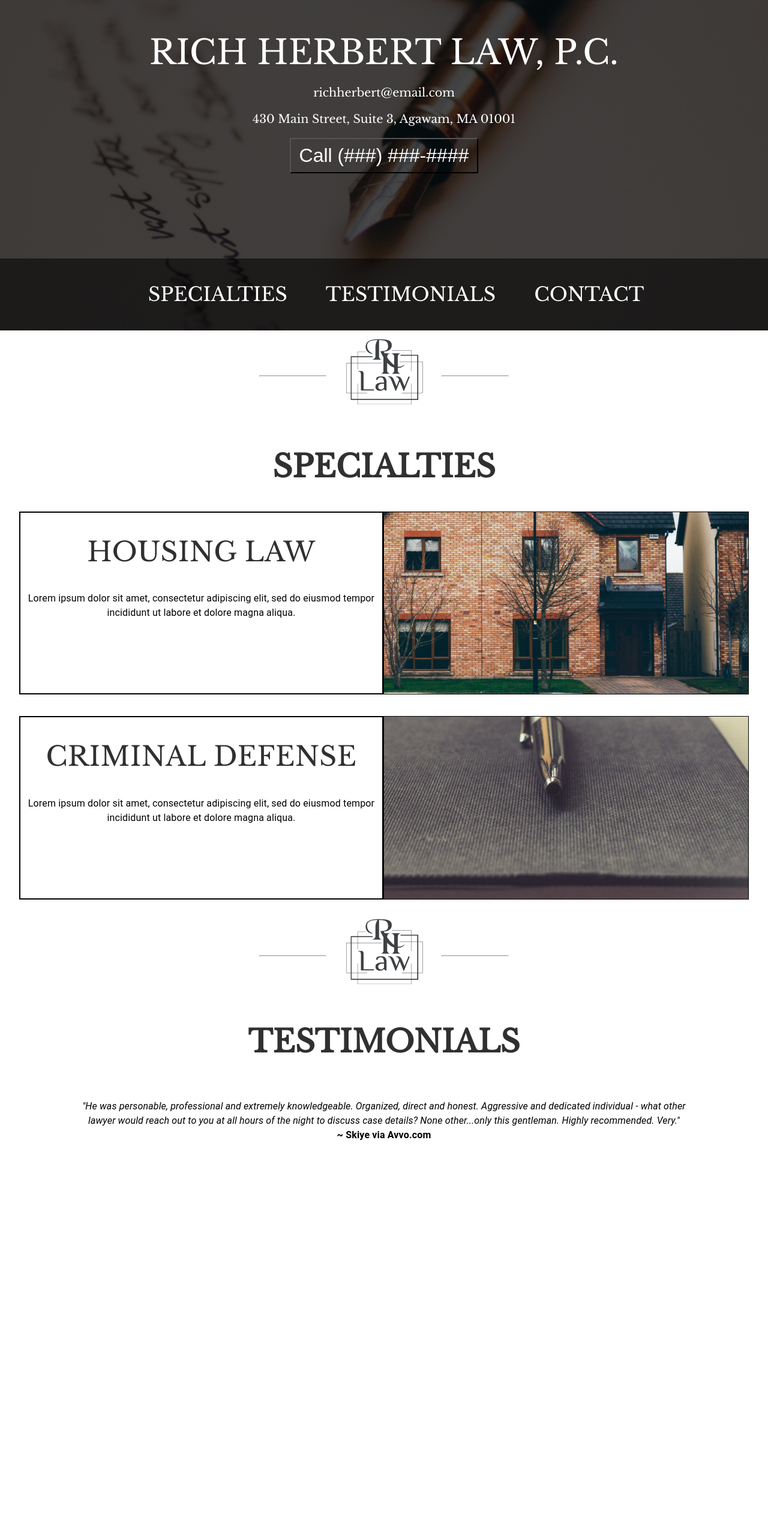
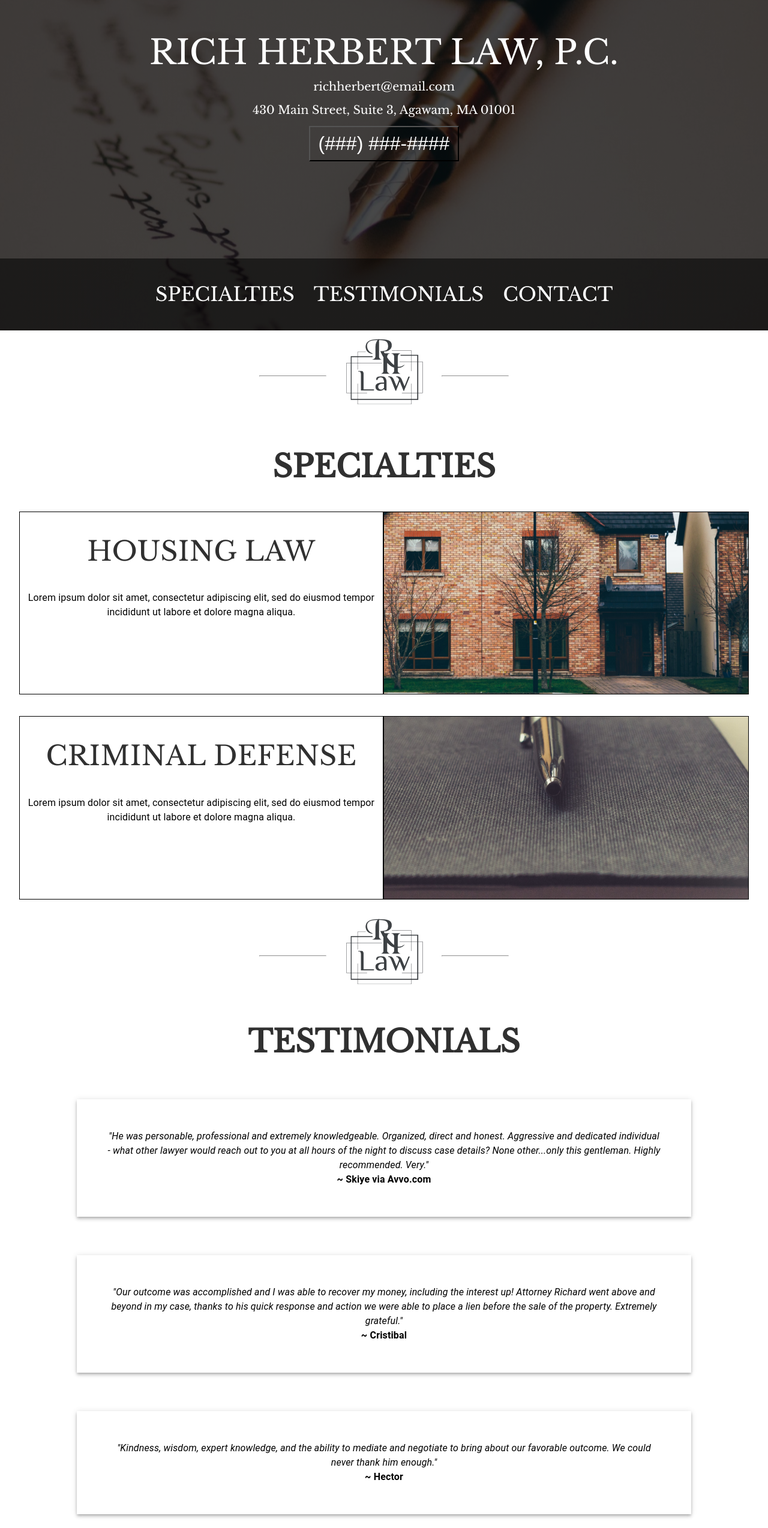
Before and after one commit to JackMcCalley/richherbertlaw, a React (Create React App) app: page / in a window 1280 px wide. Shown: the part 249-2797 px from the top of the page at 60% size. Before the commit the page ends 2218 px from the top, so only its background shows below. Built offline with nearby package versions, Linux system fonts and the light colour scheme.

Commit message:
fixed centering on nav, changed look of testimonials, added new testimonials

```diff
--- a/src/components/Nav.js
+++ b/src/components/Nav.js
@@ -37,10 +37,6 @@ const Nav = ({ refs }) => {
     textDecoration: "none",
   };
 
-  // const myRef = useRef(null)
-
-  // const executeScroll = myRef.current.scrollIntoView()
-
   return (
     <div className="header">
       <container className="site-title">
@@ -50,14 +46,11 @@ const Nav = ({ refs }) => {
           </div>
         </row>
         <row className="title-text">RICH HERBERT LAW, P.C.</row>
-        <br />
         <row className="subtitle">richherbert@email.com</row>
-        <br />
         <row className="subtitle">430 Main Street, Suite 3, Agawam, MA 01001</row>
-        <br />
         <row className="subtitle">
           <button className="call-button">
-            <a className="phonelink" href="tel:123-456-7890">Call (###) ###-####</a>
+            <a className="phonelink" href="tel:123-456-7890">(###) ###-####</a>
           </button>
         </row>
       </container>
--- a/src/components/Specialties.js
+++ b/src/components/Specialties.js
@@ -20,7 +20,7 @@ const Specialties = forwardRef((props, ref) => {
           width: '95vw',
           margin: 0,
           }}>
-        <Grid xs={12} sm={6} sx={{ margin: 0, padding: 0, border: 2, borderRight: 3, height: 'auto' }}>
+        <Grid xs={12} sm={6} sx={{ margin: 0, padding: 0, border: 1, borderRight: 2, height: 'auto' }}>
           <Box sx={{}}>
             <Typography style={{margin: '2rem', fontFamily: 'Libre Baskerville', fontSize: '3.5vw'}} className="specialty-type">{props.title}</Typography>
             <Typography className="specialty-desc">Lorem ipsum dolor sit amet, consectetur adipiscing elit, sed do eiusmod tempor incididunt ut labore et dolore magna aliqua.</Typography>
--- a/src/components/Testimonials.js
+++ b/src/components/Testimonials.js
@@ -16,13 +16,16 @@ const Testimonials = forwardRef((props, ref) => {
           marginTop: '5%',
           marginBottom: '5%',
           height: 'auto',
-          fontSize: 28
+          fontSize: 28,
         }}
       >
-        <Box sx={{
+        <Box
+        sx={{
           display: 'flex',
           justifyContent: 'center',
-          flexDirection: 'column'
+          flexDirection: 'column',
+          boxShadow: 4,
+          padding: '50px',
         }}>
           <Typography sx={{}}><i>"{text}"</i></Typography>
           <Typography sx={{}}><b> ~ {name}</b></Typography>
@@ -38,6 +41,26 @@ const Testimonials = forwardRef((props, ref) => {
         name="Skiye via Avvo.com"
         text="He was personable, professional and extremely knowledgeable. Organized, direct and honest. Aggressive and dedicated individual - what other lawyer would reach out to you at all hours of the night to discuss case details? None other...only this gentleman. Highly recommended. Very."
       />
+      <Testimonial
+        name="Cristibal"
+        text="Our outcome was accomplished and I was able to recover my money, including the interest up! Attorney Richard went above and beyond in my case, thanks to his quick response and action we were able to place a lien before the sale of the property. Extremely grateful."
+      />
+      <Testimonial
+        name="Hector"
+        text="Kindness, wisdom, expert knowledge, and the ability to mediate and negotiate to bring about our favorable outcome. We could never thank him enough."
+      />
+      <Testimonial
+        name="Alicia"
+        text="Successful people never forget the ones who helped them when they needed it the most. Attorney Richard was part of making my dreams come true. Really thankful."
+      />
+      <Testimonial
+        name="Shirley"
+        text="Couldn’t be more than grateful. Attorney Richard was there for me in my darkest hours dealing with a professional tenant, couldn’t be more grateful. "
+      />
+      <Testimonial
+        name="Alicia"
+        text="I can’t be more than thankful I had such a professional and knowledgeable attorney to represent me. Attorney Rich gave me the confidence and assurance he would deal with the headaches of the tenants and their persuasive tactics. He gave me the advice to sell, it was the best thing I could have done."
+      />
     </div>
   );
 })
--- a/src/styles/Header.css
+++ b/src/styles/Header.css
@@ -39,6 +39,7 @@
     justify-content: center;
     align-items: center;
     color: white;
+    margin-bottom: 10px;
 }
 
 .subtitle {
@@ -47,6 +48,8 @@
     justify-content: center;
     align-items: center;
     color: white;
+    margin-bottom: 15px;
+    font-family: 'Libre Baskerville';
 }
 
 /* Nav Styles */
@@ -64,6 +67,7 @@
     justify-content: center;
     align-items: center;
     margin: 0px;
+    padding: 0px;
 }
 
 .nav ul {
@@ -75,9 +79,10 @@
     display: flex;
     flex-direction: row;
     flex-wrap: wrap;
-    gap: 4rem;
+    gap: 2rem;
     font-family: 'Libre Baskerville';
     justify-content: center;
+    padding: 0px;
 }
 
 .nav a {
```
